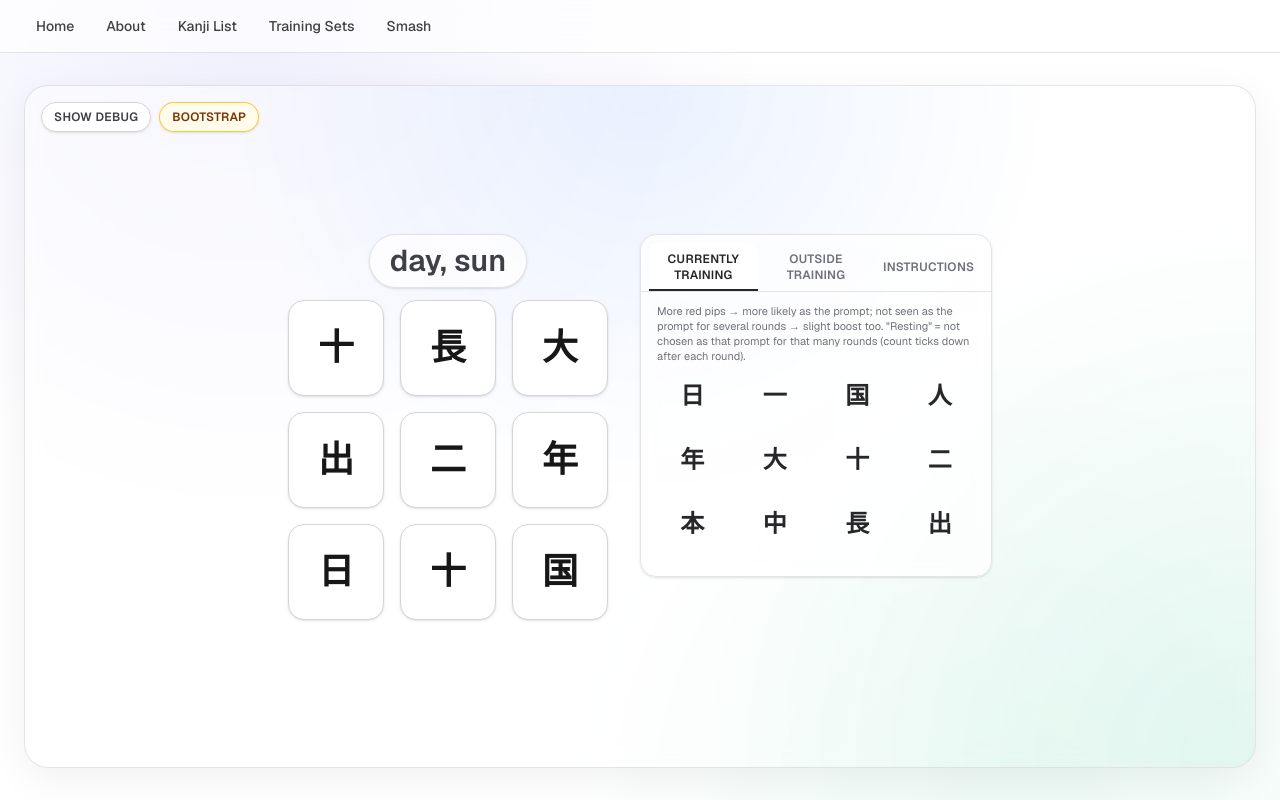
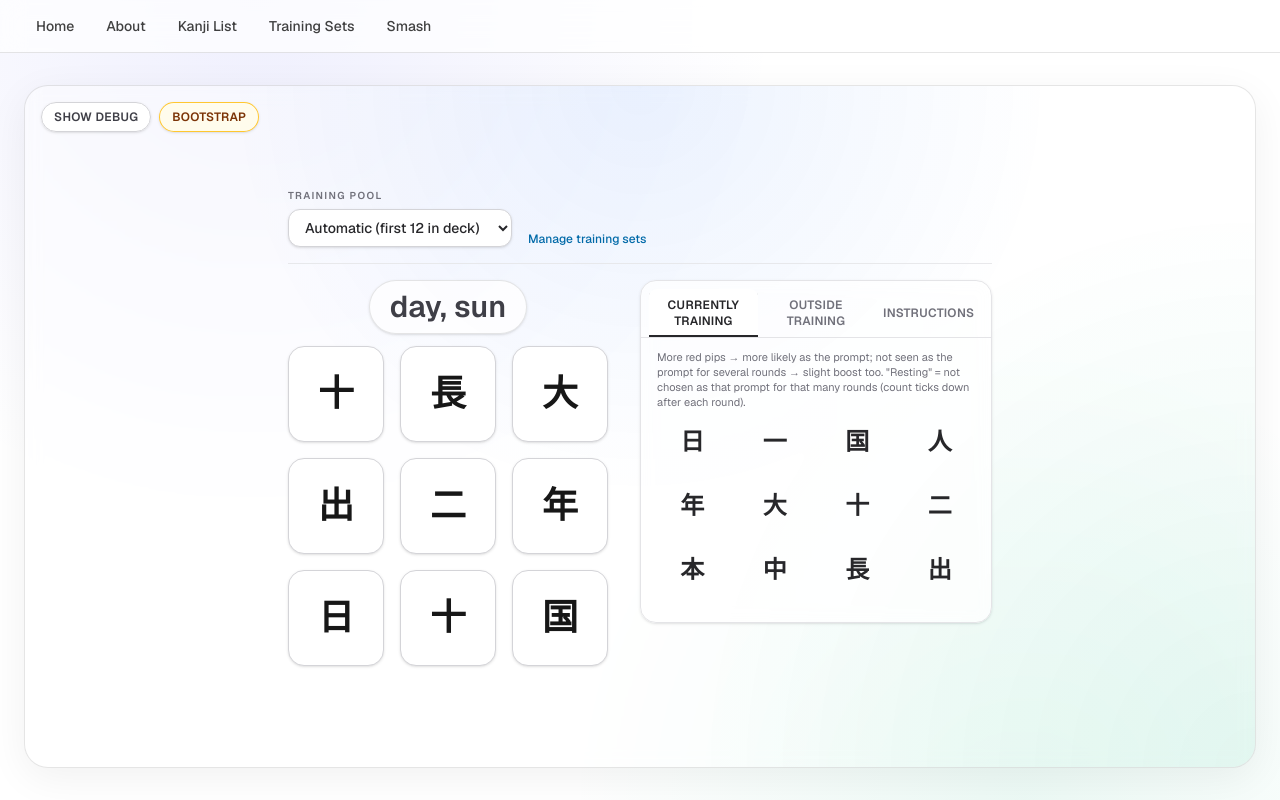
Before and after one commit to merklegroot/smash, a Next.js app: page /smash in a window 1280 px wide. Built offline with nearby package versions, Linux system fonts and the light colour scheme.

Commit message:
select a training set

```diff
--- a/app/smash/SmashPageClient.tsx
+++ b/app/smash/SmashPageClient.tsx
@@ -1,9 +1,18 @@
 "use client";
 
+import Link from "next/link";
+import type { ChangeEvent } from "react";
 import { useCallback, useEffect, useMemo, useRef, useState } from "react";
 import { createPortal } from "react-dom";
 import { formatReadings } from "@/lib/kanji/format";
 import type { KanjiApiResponse, KanjiItem } from "@/lib/kanji/types";
+import {
+  loadSmashPoolPreference,
+  saveSmashPoolPreference,
+  type SmashPoolPreference,
+} from "@/lib/training-sets/preference";
+import { loadTrainingSets } from "@/lib/training-sets/storage";
+import type { TrainingSet } from "@/lib/training-sets/types";
 
 type ToastState = {
   id: string;
@@ -107,7 +116,7 @@ function processRestSwaps(
   activeKanji: string[],
   swaps: PendingRestSwap[],
 ): { nextActive: string[]; nextSwaps: PendingRestSwap[] } {
-  let nextActive = [...activeKanji];
+  const nextActive = [...activeKanji];
   const nextSwaps: PendingRestSwap[] = [];
 
   for (const swap of swaps) {
@@ -303,6 +312,50 @@ function itemsForActiveChars(chars: string[], lookup: Map<string, KanjiItem>): K
     .filter((item): item is KanjiItem => Boolean(item));
 }
 
+function resolveInitialPool(
+  allKanji: KanjiItem[],
+  sets: TrainingSet[],
+  pref: SmashPoolPreference,
+): {
+  mode: "auto" | "training-set";
+  trainingSetId: string | null;
+  chars: string[];
+  preferenceStale: boolean;
+} {
+  const ordered = buildOrderedUniqueItems(allKanji);
+  const lookup = buildItemLookup(allKanji);
+
+  if (pref.mode === "training-set") {
+    const saved = sets.find((s) => s.id === pref.trainingSetId);
+    const resolved = saved
+      ? itemsForActiveChars(saved.kanjiChars, lookup).map((item) => item.kanji)
+      : [];
+
+    if (saved && resolved.length > 0) {
+      return {
+        mode: "training-set",
+        trainingSetId: saved.id,
+        chars: resolved,
+        preferenceStale: false,
+      };
+    }
+
+    return {
+      mode: "auto",
+      trainingSetId: null,
+      chars: ordered.slice(0, TRAINING_SET_SIZE).map((item) => item.kanji),
+      preferenceStale: true,
+    };
+  }
+
+  return {
+    mode: "auto",
+    trainingSetId: null,
+    chars: ordered.slice(0, TRAINING_SET_SIZE).map((item) => item.kanji),
+    preferenceStale: false,
+  };
+}
+
 export default function SmashPage() {
   const [kanjiItems, setKanjiItems] = useState<KanjiItem[]>([]);
   const [toasts, setToasts] = useState<ToastState[]>([]);
@@ -323,6 +376,9 @@ export default function SmashPage() {
   const [pendingRestSwaps, setPendingRestSwaps] = useState<PendingRestSwap[]>([]);
   const [roundsSinceLastTarget, setRoundsSinceLastTarget] = useState<Record<string, number>>({});
   const [masteryCelebration, setMasteryCelebration] = useState<MasteryCelebration | null>(null);
+  const [poolMode, setPoolMode] = useState<"auto" | "training-set">("auto");
+  const [selectedTrainingSetId, setSelectedTrainingSetId] = useState<string | null>(null);
+  const [trainingSets, setTrainingSets] = useState<TrainingSet[]>([]);
   const roundAdvanceTimeoutRef = useRef<ReturnType<typeof setTimeout> | null>(null);
   const masteryCelebrationTimeoutRef = useRef<ReturnType<typeof setTimeout> | null>(null);
   const kanjiItemsRef = useRef<KanjiItem[]>([]);
@@ -360,6 +416,44 @@ export default function SmashPage() {
     roundsSinceRef.current = roundsSinceLastTarget;
   }, [roundsSinceLastTarget]);
 
+  const applyPracticePool = useCallback(
+    (params: {
+      allKanji: KanjiItem[];
+      chars: string[];
+      mode: "auto" | "training-set";
+      trainingSetId: string | null;
+    }) => {
+      const { allKanji, chars, mode, trainingSetId } = params;
+      const lookup = buildItemLookup(allKanji);
+      const poolItems = itemsForActiveChars(chars, lookup);
+
+      if (roundAdvanceTimeoutRef.current) {
+        clearTimeout(roundAdvanceTimeoutRef.current);
+        roundAdvanceTimeoutRef.current = null;
+      }
+
+      if (masteryCelebrationTimeoutRef.current) {
+        clearTimeout(masteryCelebrationTimeoutRef.current);
+        masteryCelebrationTimeoutRef.current = null;
+      }
+
+      setPoolMode(mode);
+      setSelectedTrainingSetId(trainingSetId);
+      setActiveKanjiChars(chars);
+      setCooldownRoundsLeft({});
+      setPendingRestSwaps([]);
+      setRoundsSinceLastTarget({});
+      setPipHistoryByKanji({});
+      setRound(createRound(poolItems, {}, {}, {}, undefined));
+      setWrongKanjiChoices([]);
+      setCorrectButtonIndex(null);
+      setIsAdvancingRound(false);
+      setMasteryCelebration(null);
+      setToasts([]);
+    },
+    [],
+  );
+
   useEffect(() => {
     if (!selectedKanjiDetails) {
       return;
@@ -391,8 +485,51 @@ export default function SmashPage() {
     return orderedKanjiChars.filter((kanji) => !excluded.has(kanji));
   }, [orderedKanjiChars, activeKanjiChars, pendingRestSwaps]);
 
+  function handlePoolChange(event: ChangeEvent<HTMLSelectElement>) {
+    const value = event.target.value;
+    const ordered = buildOrderedUniqueItems(kanjiItems);
+
+    if (value === "auto") {
+      saveSmashPoolPreference({ mode: "auto" });
+      const chars = ordered.slice(0, TRAINING_SET_SIZE).map((item) => item.kanji);
+      applyPracticePool({
+        allKanji: kanjiItems,
+        chars,
+        mode: "auto",
+        trainingSetId: null,
+      });
+      return;
+    }
+
+    saveSmashPoolPreference({ mode: "training-set", trainingSetId: value });
+    const saved = trainingSets.find((s) => s.id === value);
+    const chars = saved
+      ? itemsForActiveChars(saved.kanjiChars, itemLookup).map((item) => item.kanji)
+      : [];
+
+    if (!saved || chars.length === 0) {
+      saveSmashPoolPreference({ mode: "auto" });
+      applyPracticePool({
+        allKanji: kanjiItems,
+        chars: ordered.slice(0, TRAINING_SET_SIZE).map((item) => item.kanji),
+        mode: "auto",
+        trainingSetId: null,
+      });
+      return;
+    }
+
+    applyPracticePool({
+      allKanji: kanjiItems,
+      chars,
+      mode: "training-set",
+      trainingSetId: saved.id,
+    });
+  }
+
   useEffect(() => {
     let isMounted = true;
+    const savedSets = loadTrainingSets();
+    const pref = loadSmashPoolPreference();
 
     async function loadKanji() {
       try {
@@ -405,20 +542,19 @@ export default function SmashPage() {
 
         if (isMounted) {
           setKanjiItems(data.kanji);
-          const ordered = buildOrderedUniqueItems(data.kanji);
-          const initialChars = ordered
-            .slice(0, TRAINING_SET_SIZE)
-            .map((item) => item.kanji);
-          const lookup = buildItemLookup(data.kanji);
-          const initialPool = itemsForActiveChars(initialChars, lookup);
-          setActiveKanjiChars(initialChars);
-          setCooldownRoundsLeft({});
-          setPendingRestSwaps([]);
-          setRoundsSinceLastTarget({});
-          setRound(createRound(initialPool, {}, {}, {}, undefined));
-          setWrongKanjiChoices([]);
-          setCorrectButtonIndex(null);
-          setIsAdvancingRound(false);
+          setTrainingSets(savedSets);
+          const resolved = resolveInitialPool(data.kanji, savedSets, pref);
+
+          if (resolved.preferenceStale) {
+            saveSmashPoolPreference({ mode: "auto" });
+          }
+
+          applyPracticePool({
+            allKanji: data.kanji,
+            chars: resolved.chars,
+            mode: resolved.mode,
+            trainingSetId: resolved.trainingSetId,
+          });
         }
       } catch {
         // Ignore fetch failures and keep fallback labels.
@@ -430,7 +566,7 @@ export default function SmashPage() {
     return () => {
       isMounted = false;
     };
-  }, []);
+  }, [applyPracticePool]);
 
   useEffect(() => {
     return () => {
@@ -551,8 +687,9 @@ export default function SmashPage() {
       if (justMastered) {
         const idx = activeKanjiChars.indexOf(targetKanji);
         const nextChar = orderedKanjiChars.find((c) => !activeKanjiChars.includes(c));
+        const allowDeckSwap = poolMode !== "training-set" && idx >= 0 && Boolean(nextChar);
 
-        if (idx >= 0 && nextChar) {
+        if (allowDeckSwap && nextChar) {
           setMasteryCelebration({
             kind: "swap",
             restingKanji: targetKanji,
@@ -855,6 +992,67 @@ export default function SmashPage() {
         </button>
       </div>
       <div className="relative z-10 flex flex-col gap-4">
+        <div className="flex flex-wrap items-end gap-4 border-b border-zinc-200/80 pb-4 dark:border-zinc-700/80">
+          <label className="flex min-w-[14rem] flex-col gap-1.5">
+            <span className="text-[10px] font-semibold uppercase tracking-[0.14em] text-zinc-500 dark:text-zinc-400">
+              Training pool
+            </span>
+            <select
+              value={
+                poolMode === "training-set" &&
+                selectedTrainingSetId &&
+                trainingSets.some((s) => s.id === selectedTrainingSetId)
+                  ? selectedTrainingSetId
+                  : "auto"
+              }
+              onChange={handlePoolChange}
+              onFocus={() => {
+                const fresh = loadTrainingSets();
+                setTrainingSets(fresh);
+                if (kanjiItems.length === 0) {
+                  return;
+                }
+                if (poolMode !== "training-set" || !selectedTrainingSetId) {
+                  return;
+                }
+                if (fresh.some((s) => s.id === selectedTrainingSetId)) {
+                  return;
+                }
+                const ordered = buildOrderedUniqueItems(kanjiItems);
+                saveSmashPoolPreference({ mode: "auto" });
+                applyPracticePool({
+                  allKanji: kanjiItems,
+                  chars: ordered.slice(0, TRAINING_SET_SIZE).map((item) => item.kanji),
+                  mode: "auto",
+                  trainingSetId: null,
+                });
+              }}
+              disabled={kanjiItems.length === 0}
+              className="cursor-pointer rounded-xl border border-zinc-300 bg-white px-3 py-2 text-sm font-medium text-zinc-800 shadow-sm outline-none ring-zinc-400/30 transition hover:border-zinc-400 focus:ring-2 disabled:cursor-not-allowed disabled:opacity-50 dark:border-zinc-600 dark:bg-zinc-900 dark:text-zinc-100 dark:hover:border-zinc-500 dark:focus:ring-zinc-500/40"
+            >
+              <option value="auto">
+                Automatic (first {TRAINING_SET_SIZE} in deck)
+              </option>
+              {trainingSets.map((set) => (
+                <option key={set.id} value={set.id}>
+                  {set.name} ({set.kanjiChars.length} kanji)
+                </option>
+              ))}
+            </select>
+          </label>
+          <Link
+            href="/training-sets"
+            className="text-xs font-medium text-sky-700 underline-offset-2 hover:underline dark:text-sky-300"
+          >
+            Manage training sets
+          </Link>
+          {poolMode === "training-set" ? (
+            <p className="max-w-md text-[11px] leading-snug text-zinc-500 dark:text-zinc-400">
+              Using only kanji from this set. Three greens still sends a kanji on break, without pulling
+              new characters from the full deck.
+            </p>
+          ) : null}
+        </div>
         <div className="flex items-start gap-8">
           <div className="flex max-w-md flex-col items-center gap-3">
             <p className="rounded-full border border-black/10 bg-white/70 px-5 py-2 text-3xl font-semibold text-zinc-700 shadow-sm dark:border-white/10 dark:bg-white/10 dark:text-zinc-100">
--- /dev/null
+++ b/lib/training-sets/preference.ts
@@ -0,0 +1,32 @@
+export type SmashPoolPreference =
+  | { mode: "auto" }
+  | { mode: "training-set"; trainingSetId: string };
+
+const STORAGE_KEY = "smash-pool-preference";
+
+export function loadSmashPoolPreference(): SmashPoolPreference {
+  if (typeof window === "undefined") return { mode: "auto" };
+  try {
+    const raw = localStorage.getItem(STORAGE_KEY);
+    if (!raw) return { mode: "auto" };
+    const parsed = JSON.parse(raw) as unknown;
+    if (!parsed || typeof parsed !== "object") return { mode: "auto" };
+    const o = parsed as Record<string, unknown>;
+    if (o.mode === "auto") return { mode: "auto" };
+    if (
+      o.mode === "training-set" &&
+      typeof o.trainingSetId === "string" &&
+      o.trainingSetId.length > 0
+    ) {
+      return { mode: "training-set", trainingSetId: o.trainingSetId };
+    }
+  } catch {
+    /* ignore */
+  }
+  return { mode: "auto" };
+}
+
+export function saveSmashPoolPreference(pref: SmashPoolPreference): void {
+  if (typeof window === "undefined") return;
+  localStorage.setItem(STORAGE_KEY, JSON.stringify(pref));
+}
```
